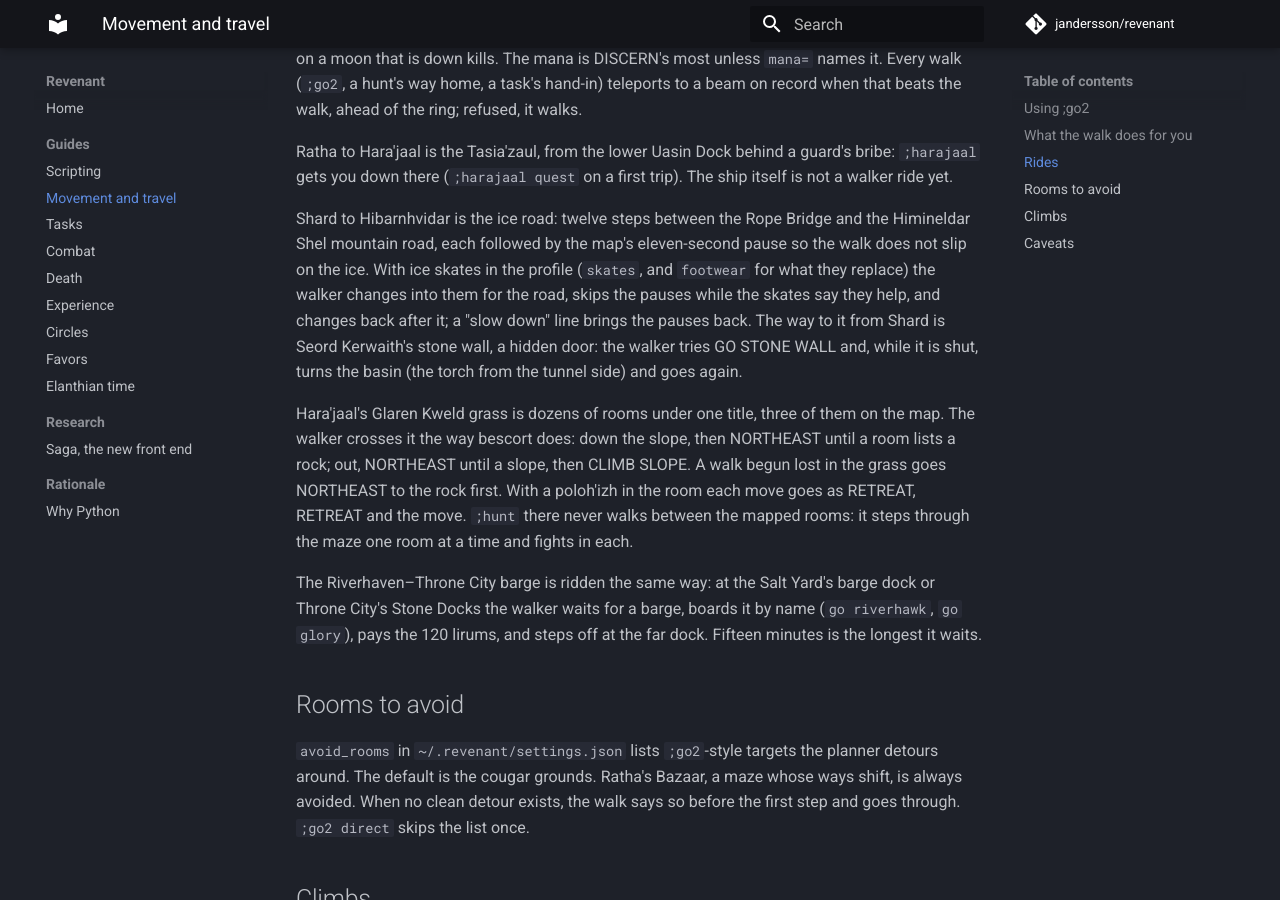
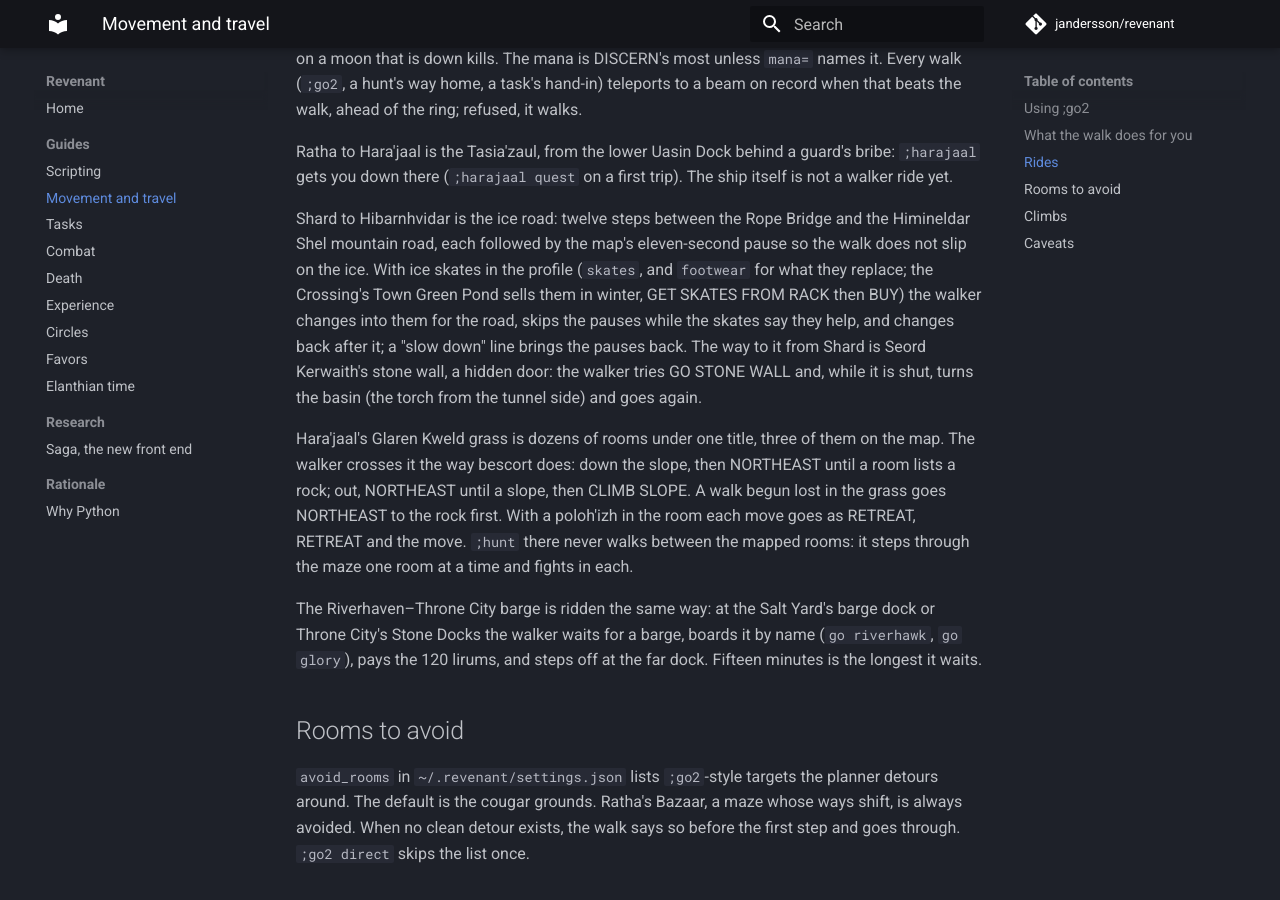
Before and after one commit to jandersson/revenant, an MkDocs documentation site: the page built from docs/movement.md, in a window 1280 px wide and 900 px high, scrolled down 2902 px. Built offline with MkDocs 1.6.1 and Material for MkDocs 9.7.7, drawn with Linux system fonts in a browser that asks for light colours; comment, search, counter and statistics services are not loaded.

Commit message:
docs: where ice skates are sold, and how the pond's rack sells
The Crossing's Town Green Pond has a skate rack in winter. BUY there
answers "You can't order anything here." until GET SKATES FROM RACK
calls the clerk and quotes; BUY then pays.

Co-Authored-By: Claude Opus 5.5 <noreply@anthropic.com>

```diff
--- a/docs/movement.md
+++ b/docs/movement.md
@@ -56,7 +56,7 @@ A Moon Mage can leave a moonbeam and teleport back to it: `;moonbeam` focuses on
 
 Ratha to Hara'jaal is the Tasia'zaul, from the lower Uasin Dock behind a guard's bribe: `;harajaal` gets you down there (`;harajaal quest` on a first trip). The ship itself is not a walker ride yet.
 
-Shard to Hibarnhvidar is the ice road: twelve steps between the Rope Bridge and the Himineldar Shel mountain road, each followed by the map's eleven-second pause so the walk does not slip on the ice. With ice skates in the profile (`skates`, and `footwear` for what they replace) the walker changes into them for the road, skips the pauses while the skates say they help, and changes back after it; a "slow down" line brings the pauses back. The way to it from Shard is Seord Kerwaith's stone wall, a hidden door: the walker tries GO STONE WALL and, while it is shut, turns the basin (the torch from the tunnel side) and goes again.
+Shard to Hibarnhvidar is the ice road: twelve steps between the Rope Bridge and the Himineldar Shel mountain road, each followed by the map's eleven-second pause so the walk does not slip on the ice. With ice skates in the profile (`skates`, and `footwear` for what they replace; the Crossing's Town Green Pond sells them in winter, GET SKATES FROM RACK then BUY) the walker changes into them for the road, skips the pauses while the skates say they help, and changes back after it; a "slow down" line brings the pauses back. The way to it from Shard is Seord Kerwaith's stone wall, a hidden door: the walker tries GO STONE WALL and, while it is shut, turns the basin (the torch from the tunnel side) and goes again.
 
 Hara'jaal's Glaren Kweld grass is dozens of rooms under one title, three of them on the map. The walker crosses it the way bescort does: down the slope, then NORTHEAST until a room lists a rock; out, NORTHEAST until a slope, then CLIMB SLOPE. A walk begun lost in the grass goes NORTHEAST to the rock first. With a poloh'izh in the room each move goes as RETREAT, RETREAT and the move. `;hunt` there never walks between the mapped rooms: it steps through the maze one room at a time and fights in each.
 
```
Also changed, not shown: .claude/learnings.md (+7 -0 lines).
